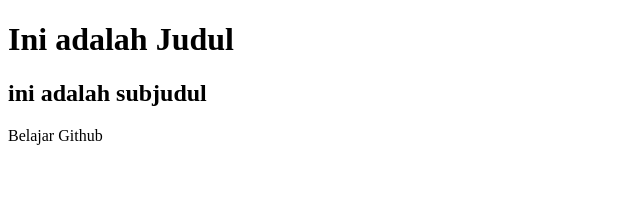
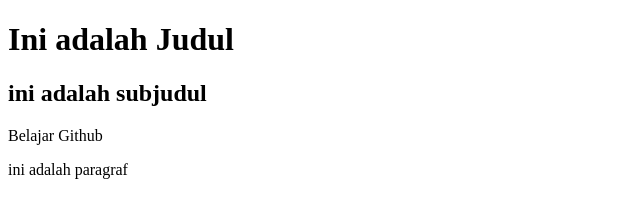
Before and after one commit to Bazotss/PWD-6, a plain HTML site: page index.html in a window 1280 px wide. Shown: the whole page, without its empty margins (0-640 px from the left). Drawn offline with Linux system fonts and the light colour scheme.

Commit message:
menambahkan paragraf

```diff
--- a/index.html
+++ b/index.html
@@ -9,6 +9,7 @@
     <h1>Ini adalah Judul</h1>
     <h2>ini adalah subjudul</h2>
     <p>Belajar Github</p>
+    <p>ini adalah paragraf</p>
 
 </body>
 </html>
```
